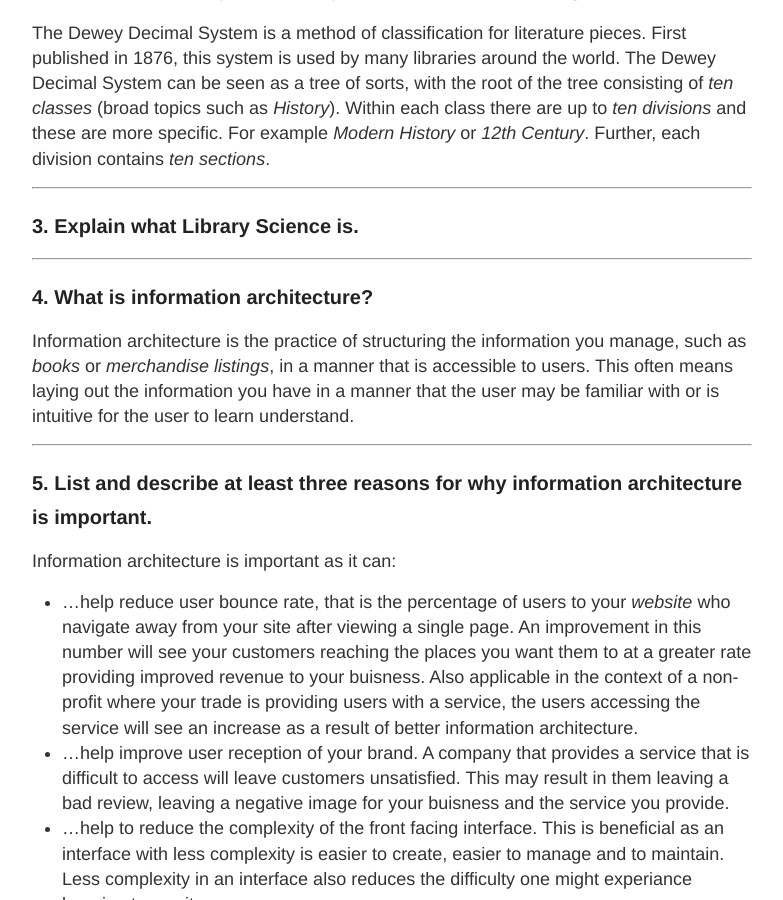
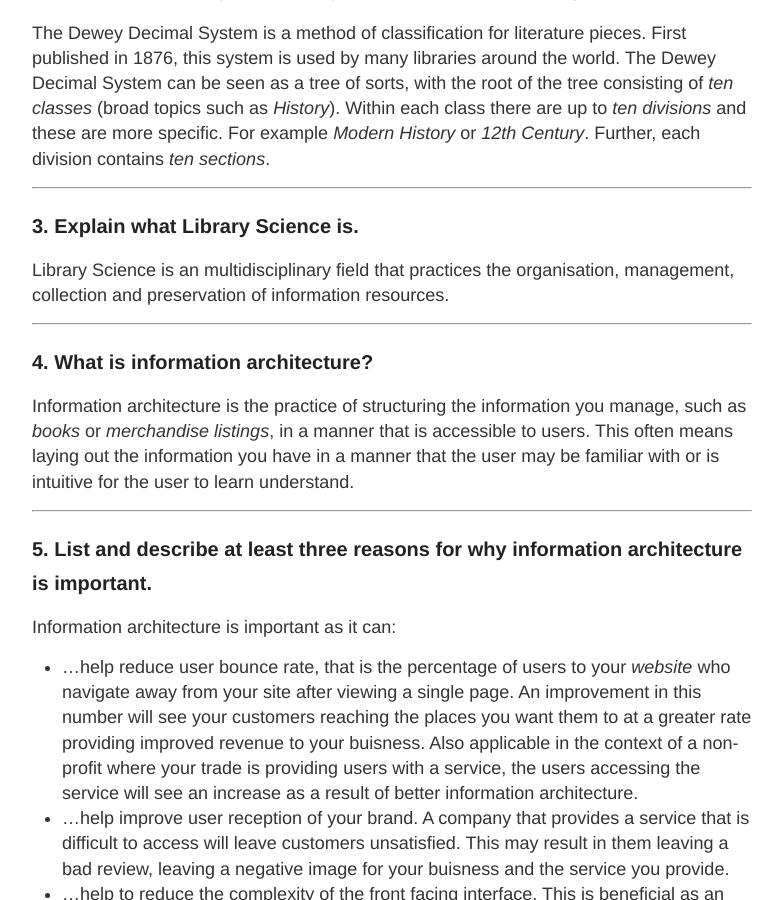
Before and after one commit to VDKA/blog3623, a Jekyll site: the page built from _posts/2015-08-02-Blog-1.md, in a window 1280 px wide and 900 px high, scrolled down 422 px. Shown: the whole window, without its empty margins (248-1031 px from the left). Built offline with Jekyll 4.4.1, drawn with Linux system fonts in a browser that asks for light colours; comment, search, counter and statistics services are not loaded.

Commit message:
Added q 3 in blog 1
Signed-off-by: Ethan Jackwitz <ethanjackwitz@gmail.com>

```diff
--- a/_posts/2015-08-02-Blog-1.md
+++ b/_posts/2015-08-02-Blog-1.md
@@ -22,6 +22,8 @@ contains _ten sections_.
 -------------------------------------------------------------------------------
 
 ### 3. Explain what Library Science is.
+Library Science is an multidisciplinary field that practices the organisation,
+management, collection and preservation of information resources.
 
 -------------------------------------------------------------------------------
 
```
